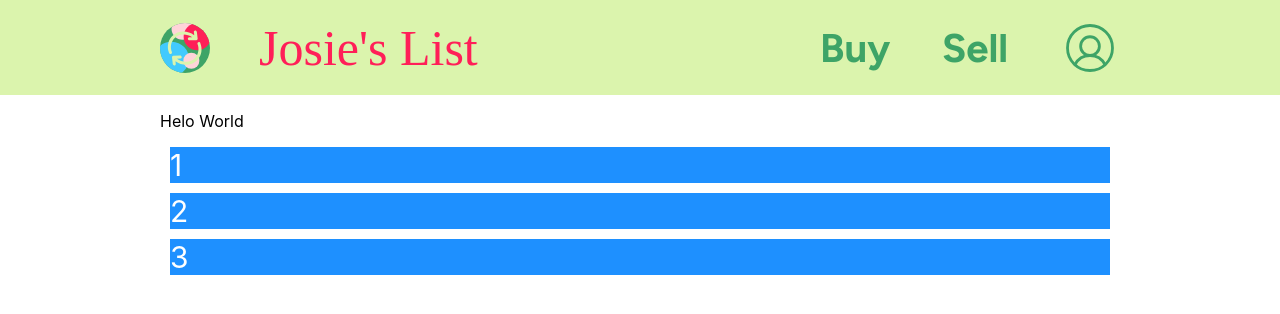
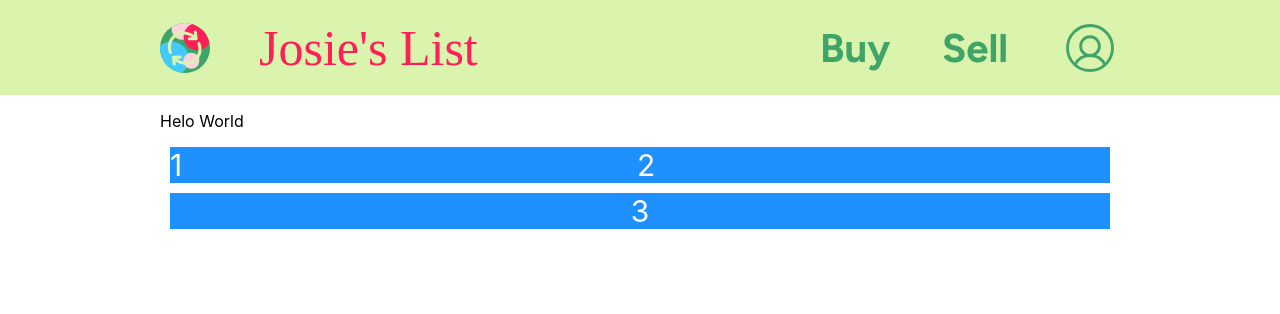
Before and after one commit to Nikita2662/josies-list, a React (Create React App) app in the folder front-end/: page / in a window 1280 px wide. Shown: the top 314 px of the page. Built offline with nearby package versions, Linux system fonts and the light colour scheme; a web font is replaced by a local one.

Commit message:
Added flex box containers to organize the contents

```diff
--- a/front-end/src/screens/Listings.js
+++ b/front-end/src/screens/Listings.js
@@ -12,9 +12,12 @@ function Listings(){
          <SafeArea>
     <p>Helo World</p>
     <div class="flex-container">
+    <div>
     <div style={{ flexGrow: 0 }}>1</div>
     <div style={{ flexGrow: 1 }}>2</div>
-    <div style={{ flexGrow: 8 }}>3</div>
+    </div>
+    <div> <div style={{ flexGrow: 8 }}>3</div> </div>
+
     </div>
     </SafeArea>
     </div>
```
